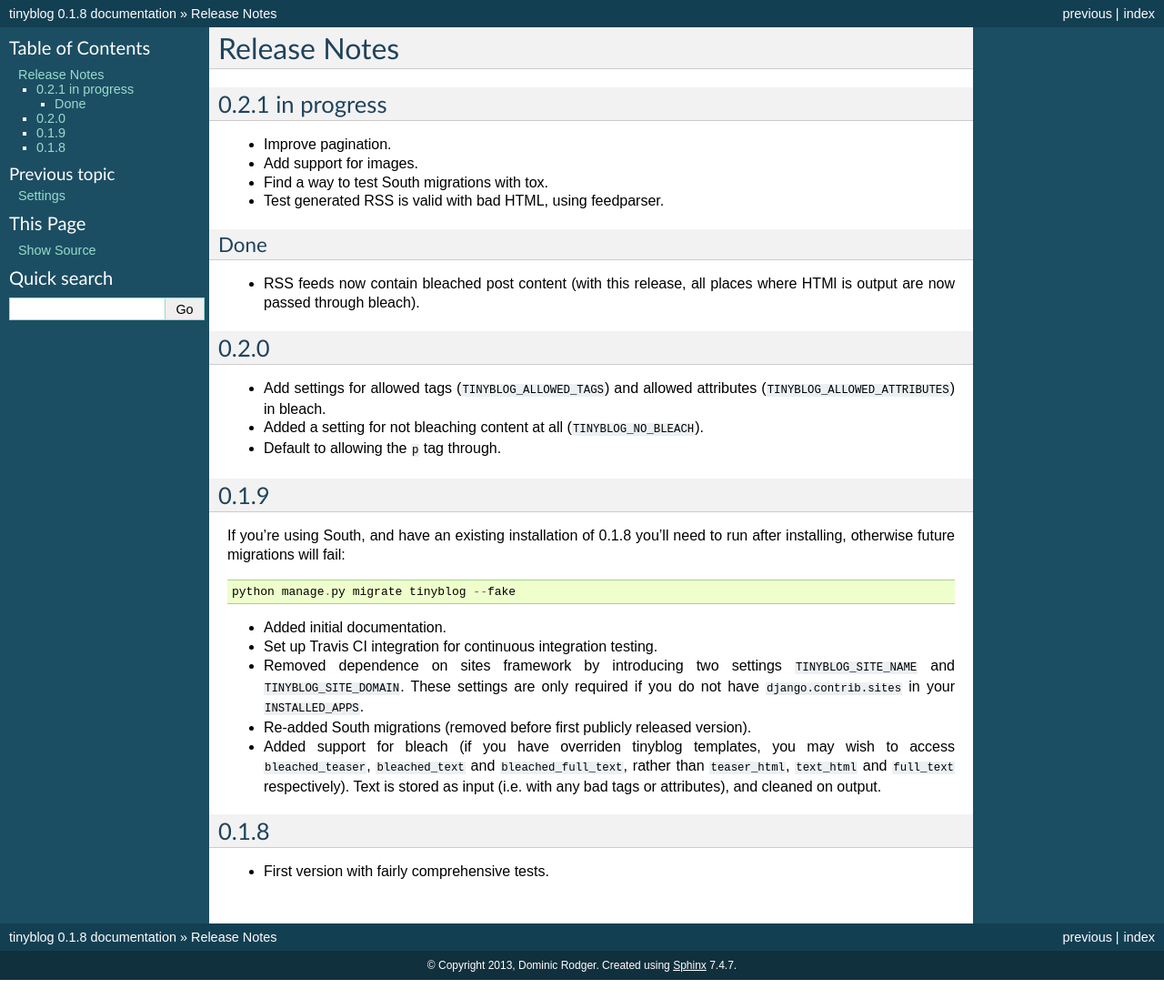
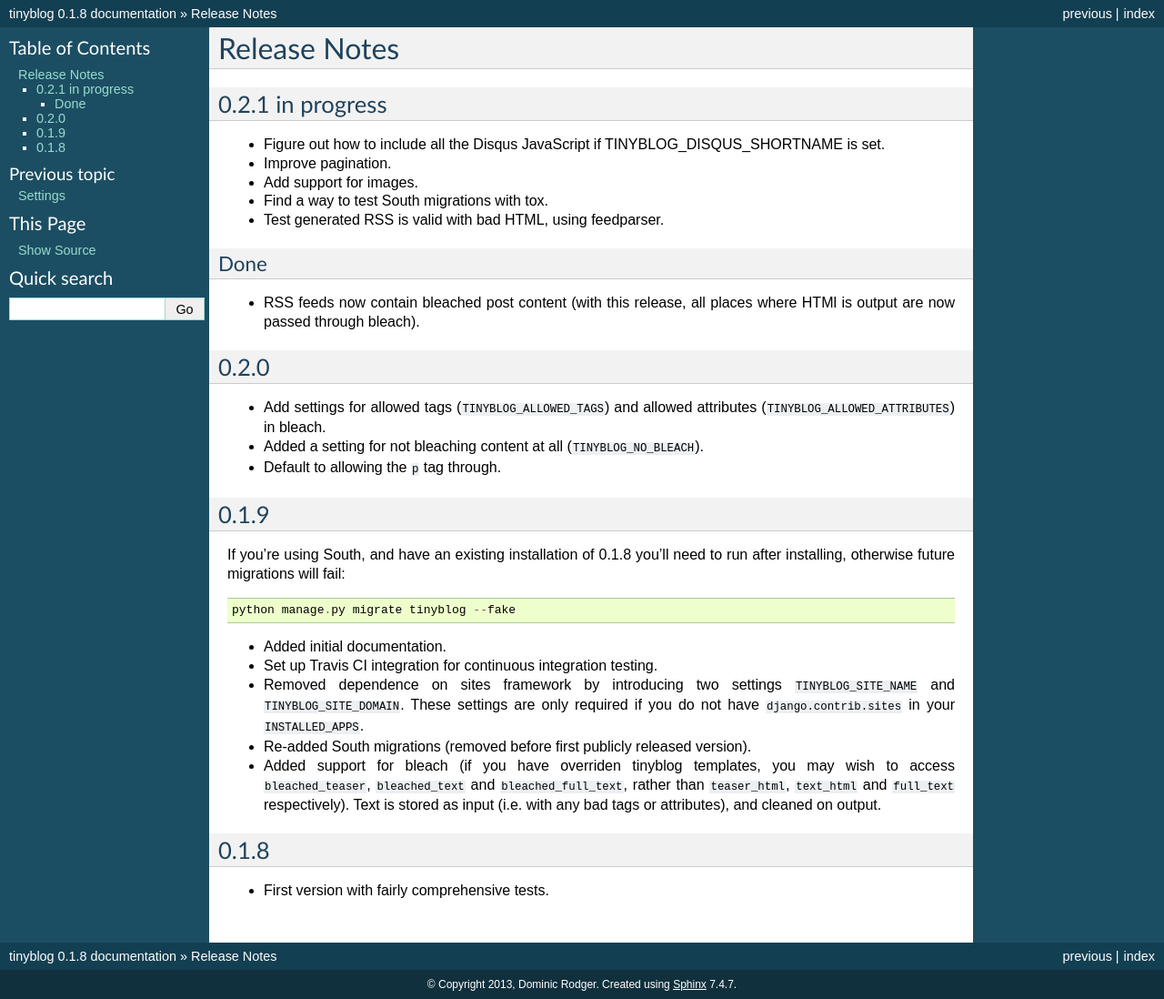
Before and after one commit to dominicrodger/tinyblog, a Sphinx documentation site: the page built from docs/release_notes.rst, in a window 1280 px wide. Shown: the whole page at 91% size. Built offline with Sphinx 7.4.7, drawn with Linux system fonts in a browser that asks for light colours; before the commit the page ends 1077 px from its top, so only the background shows below that.

Commit message:
Add a note to release notes

```diff
--- a/docs/release_notes.rst
+++ b/docs/release_notes.rst
@@ -4,6 +4,8 @@
 0.2.1 in progress
 =================
 
+* Figure out how to include all the Disqus JavaScript if
+  TINYBLOG_DISQUS_SHORTNAME is set.
 * Improve pagination.
 * Add support for images.
 * Find a way to test South migrations with tox.
```
